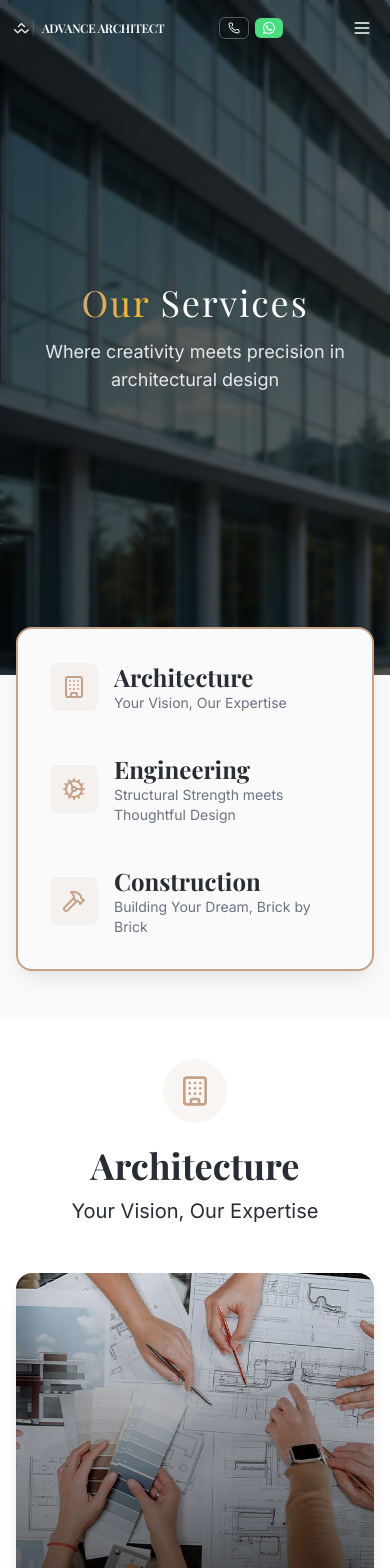
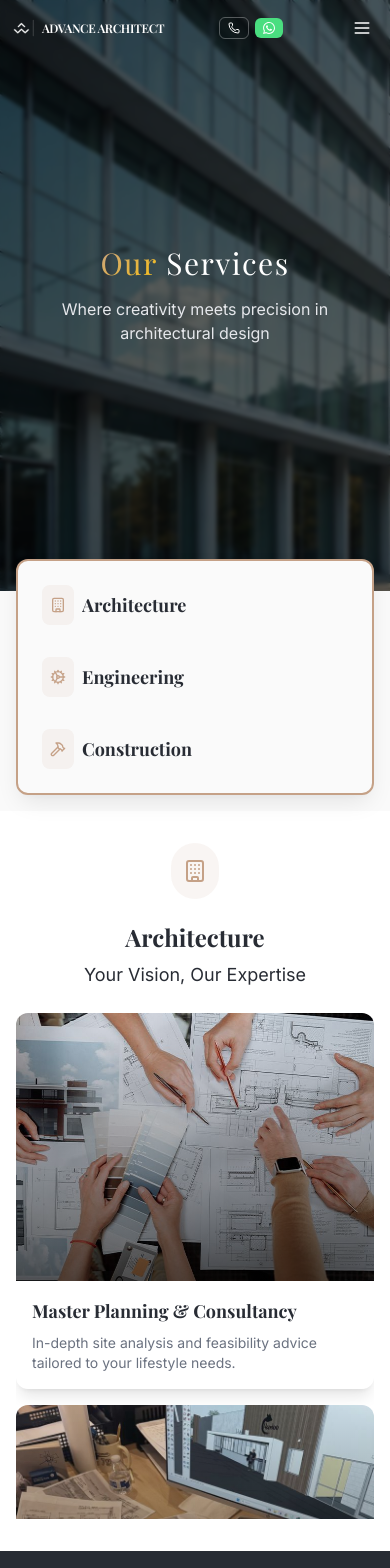
Before and after one commit to namit-x/NewLayout, a React (Vite) app: page /services in a window 390 px wide. Shown: the top 1568 px of the page. Built offline with nearby package versions, Linux system fonts and the light colour scheme.

Commit message:
made the rest of the website responsive

```diff
--- a/src/components/contact/contactPage.tsx
+++ b/src/components/contact/contactPage.tsx
@@ -221,7 +221,8 @@ const ContactInfo = () => {
                       </div>
                     </div>
                     <a
-                      href="#"
+                      href="https://www.google.com/maps/place/ADVANCE+ARCHITECT+WORKING+GROUP/@28.899829,76.583346,14z/data=!4m6!3m5!1s0x390d853c329938dd:0x798a4b369b4112d2!8m2!3d28.8998292!4d76.5833463!16s%2Fg%2F11h5vlfs0d?hl=en&entry=ttu&g_ep=EgoyMDI1MDcwOS4wIKXMDSoASAFQAw%3D%3D"
+                      target="_blank"
                       className="text-primary font-medium hover:text-primary-accent transition-colors flex items-center gap-1"
                     >
                       Get Directions
--- a/src/pages/Services.tsx
+++ b/src/pages/Services.tsx
@@ -1,4 +1,4 @@
-import React, { useRef } from 'react';
+import React, { useRef, useEffect, useState } from 'react';
 import Header from '../components/Header';
 import Footer from '../components/Footer';
 import { Button } from '../components/ui/button';
@@ -77,12 +77,29 @@ const Services = () => {
   const engineeringRef = useRef<HTMLDivElement>(null);
   const constructionRef = useRef<HTMLDivElement>(null);
   const navigationBoxRef = useRef<HTMLDivElement>(null);
+  const [viewportHeight, setViewportHeight] = useState(0);
+  const [navigationHeight, setNavigationHeight] = useState(0);
+
+  useEffect(() => {
+    const updateDimensions = () => {
+      setViewportHeight(window.innerHeight);
+      if (navigationBoxRef.current) {
+        setNavigationHeight(navigationBoxRef.current.offsetHeight);
+      }
+    };
+
+    updateDimensions();
+    window.addEventListener('resize', updateDimensions);
+    return () => window.removeEventListener('resize', updateDimensions);
+  }, []);
 
   const scrollToSection = (ref: React.RefObject<HTMLDivElement | null>) => {
     if (ref.current && navigationBoxRef.current) {
-      const boxHeight = navigationBoxRef.current.offsetHeight;
+      const headerHeight = 80; // Approximate header height
+      const navigationHeight = navigationBoxRef.current.offsetHeight;
+      const totalOffset = headerHeight + navigationHeight -90;
       const sectionPosition = ref.current.offsetTop;
-      const offsetPosition = sectionPosition - boxHeight - 20; // Reduced extra spacing
+      const offsetPosition = sectionPosition - totalOffset;
 
       window.scrollTo({
         top: offsetPosition,
@@ -108,12 +125,15 @@ const Services = () => {
     }
   };
 
+  // Calculate section height to ensure proper viewport fitting
+  const sectionHeight = viewportHeight > 0 ? Math.max(viewportHeight - navigationHeight - 80, 600) : 'auto';
+
   return (
-    <div className="min-h-screen">
+    <div className="min-h-screen scroll-smooth">
       <Header />
 
       {/* Hero Section */}
-      <div className="h-[80vh] w-full relative overflow-hidden">
+      <div className="h-[70vh] sm:h-[80vh] w-full relative overflow-hidden">
         <div
           className="absolute inset-0 bg-cover bg-center"
           style={{
@@ -121,7 +141,7 @@ const Services = () => {
           }}
         />
         <div className="absolute inset-0 bg-black/60 backdrop-blur-[2px]" />
-        <div className="relative h-full flex items-center justify-center">
+        <div className="relative h-full flex items-center justify-center px-4">
           <motion.div
             className="text-center"
             initial="hidden"
@@ -129,13 +149,13 @@ const Services = () => {
             variants={staggerChildren}
           >
             <motion.h1
-              className="text-4xl md:text-6xl font-playfair text-white tracking-wider mb-4"
+              className="text-3xl sm:text-4xl md:text-6xl font-playfair text-white tracking-wider mb-4"
               variants={fadeIn}
             >
               <span className='text-gradient'>Our</span> Services
             </motion.h1>
             <motion.p
-              className="text-gray-200 text-lg max-w-2xl mx-auto px-4"
+              className="text-gray-200 text-base sm:text-lg max-w-2xl mx-auto px-4"
               variants={fadeIn}
             >
               Where creativity meets precision in architectural design
@@ -145,9 +165,9 @@ const Services = () => {
       </div>
 
       {/* Floating Navigation Box */}
-      <div ref={navigationBoxRef} className="container mx-auto px-4 -mt-12 sticky top-0 left-0 z-50 mb-12">
+      <div ref={navigationBoxRef} className="container mx-auto px-4 -mt-8 sm:-mt-12 sticky top-0 left-0 z-50 mb-4 sm:mb-8">
         <motion.div
-          className="bg-background border-2 border-accent rounded-2xl shadow-xl p-4 flex flex-col md:flex-row justify-center gap-2 md:gap-6"
+          className="bg-background border-2 border-accent rounded-xl sm:rounded-2xl shadow-xl p-3 sm:p-4 flex flex-col sm:flex-row justify-center gap-2 sm:gap-4 md:gap-6"
           initial={{ opacity: 0, y: 20 }}
           animate={{ opacity: 1, y: 0 }}
           transition={{ duration: 0.6, delay: 0.4 }}
@@ -163,14 +183,14 @@ const Services = () => {
                 if (category.category === "Engineering") scrollToSection(engineeringRef);
                 if (category.category === "Construction") scrollToSection(constructionRef);
               }}
-              className="flex-1 flex items-center gap-4 p-4 md:p-5 rounded-xl transition-all duration-300 hover:bg-accent/10 hover:shadow-sm group"
+              className="flex-1 flex items-center gap-2 sm:gap-4 p-3 sm:p-4 md:p-5 rounded-lg sm:rounded-xl transition-all duration-300 hover:bg-accent/10 hover:shadow-sm group"
             >
-              <div className="p-3 rounded-lg bg-accent/10 text-accent group-hover:bg-accent/20 transition-colors">
-                {React.cloneElement(category.icon, { className: "w-6 h-6" })}
+              <div className="p-2 sm:p-3 rounded-lg bg-accent/10 text-accent group-hover:bg-accent/20 transition-colors flex-shrink-0">
+                {React.cloneElement(category.icon, { className: "w-4 h-4 sm:w-5 h-5 md:w-6 h-6" })}
               </div>
-              <div className="text-left">
-                <h3 className="text-2xl font-bold text-primary">{category.category}</h3>
-                <p className="text-sm text-muted-foreground">{category.tagline}</p>
+              <div className="text-left min-w-0 flex-1">
+                <h3 className="text-lg sm:text-xl md:text-2xl font-bold text-primary truncate">{category.category}</h3>
+                <p className="text-xs sm:text-sm text-muted-foreground hidden sm:block">{category.tagline}</p>
               </div>
             </button>
           ))}
@@ -180,29 +200,30 @@ const Services = () => {
       {/* Architecture Section */}
       <section
         ref={architectureRef}
-        className="min-h-screen flex items-center justify-center pt-10 pb-4 bg-surface"
+        className="flex items-center justify-center py-8 sm:py-12 bg-surface"
+        style={{ minHeight: sectionHeight }}
       >
-        <div className="container mx-auto px-4">
-          <div className="text-center mb-12">
-            <div className="inline-block p-4 rounded-full mb-4 bg-accent/10 text-accent">
-              <Building className="w-8 h-8" />
+        <div className="container mx-auto px-4 w-full">
+          <div className="text-center mb-6 sm:mb-8 md:mb-12">
+            <div className="inline-block p-3 sm:p-4 rounded-full mb-4 bg-accent/10 text-accent">
+              <Building className="w-6 h-6 sm:w-8 h-8" />
             </div>
-            <h2 className="text-4xl font-bold mb-3">Architecture</h2>
-            <p className="text-xl text-primary">Your Vision, Our Expertise</p>
+            <h2 className="text-2xl sm:text-3xl md:text-4xl font-bold mb-2 sm:mb-3">Architecture</h2>
+            <p className="text-lg sm:text-xl text-primary">Your Vision, Our Expertise</p>
           </div>
 
-          <div className="grid grid-cols-1 sm:grid-cols-2 lg:grid-cols-4 gap-6">
-            {servicesData.services[0].services_offered.map((service) => (
+          <div className="grid grid-cols-1 sm:grid-cols-2 lg:grid-cols-4 gap-4 sm:gap-6 max-h-[60vh] overflow-y-auto sm:max-h-none sm:overflow-visible">
+            {servicesData.services[0].services_offered.map((service, index) => (
               <motion.div
                 key={service.title}
-                className="relative rounded-2xl overflow-hidden shadow-lg hover:shadow-xl transition-all flex flex-col h-[100%]"
+                className="relative rounded-xl sm:rounded-2xl overflow-hidden shadow-lg hover:shadow-xl transition-all flex flex-col"
                 whileHover={{ y: -5 }}
                 initial={{ opacity: 0, y: 20 }}
                 whileInView={{ opacity: 1, y: 0 }}
                 viewport={{ once: true, margin: "0px 0px -100px 0px" }}
-                transition={{ duration: 0.4 }}
+                transition={{ duration: 0.4, delay: index * 0.1 }}
               >
-                <div className="aspect-[9/8] relative">
+                <div className="aspect-[4/3] sm:aspect-[9/8] relative">
                   <img
                     src={service.image}
                     alt={service.title}
@@ -210,9 +231,9 @@ const Services = () => {
                   />
                   <div className="absolute inset-0 bg-gradient-to-t from-black/60 via-black/30 to-transparent" />
                 </div>
-                <div className="p-6 flex-1 flex flex-col">
-                  <h3 className="text-xl font-bold text-primary mb-2">{service.title}</h3>
-                  <p className="text-muted-foreground flex-1">{service.description}</p>
+                <div className="p-4 sm:p-6 flex-1 flex flex-col">
+                  <h3 className="text-lg sm:text-xl font-bold text-primary mb-2">{service.title}</h3>
+                  <p className="text-sm sm:text-base text-muted-foreground flex-1 line-clamp-3">{service.description}</p>
                 </div>
               </motion.div>
             ))}
@@ -223,29 +244,30 @@ const Services = () => {
       {/* Engineering Section */}
       <section
         ref={engineeringRef}
-        className="min-h-screen flex items-center justify-center pt-10 bg-primary text-white"
+        className="flex items-center justify-center py-8 sm:py-12 bg-primary text-white"
+        style={{ minHeight: sectionHeight }}
       >
-        <div className="container mx-auto px-4">
-          <div className="text-center mb-12">
-            <div className="inline-block p-4 rounded-full mb-4 bg-white/10">
-              <Cog className="w-8 h-8" />
+        <div className="container mx-auto px-4 w-full">
+          <div className="text-center mb-6 sm:mb-8 md:mb-12">
+            <div className="inline-block p-3 sm:p-4 rounded-full mb-4 bg-white/10">
+              <Cog className="w-6 h-6 sm:w-8 h-8" />
             </div>
-            <h2 className="text-4xl font-bold mb-3">Engineering</h2>
-            <p className="text-xl">Structural Strength meets Thoughtful Design</p>
+            <h2 className="text-2xl sm:text-3xl md:text-4xl font-bold mb-2 sm:mb-3">Engineering</h2>
+            <p className="text-lg sm:text-xl">Structural Strength meets Thoughtful Design</p>
           </div>
 
-          <div className="grid grid-cols-1 md:grid-cols-2 gap-6 max-w-4xl mx-auto">
-            {servicesData.services[1].services_offered.map((service) => (
+          <div className="grid grid-cols-1 md:grid-cols-2 gap-4 sm:gap-6 max-w-4xl mx-auto max-h-[60vh] overflow-y-auto md:max-h-none md:overflow-visible">
+            {servicesData.services[1].services_offered.map((service, index) => (
               <motion.div
                 key={service.title}
-                className="relative rounded-2xl overflow-hidden shadow-lg hover:shadow-xl transition-all flex flex-col bg-white/5 backdrop-blur-sm h-full"
+                className="relative rounded-xl sm:rounded-2xl overflow-hidden shadow-lg hover:shadow-xl transition-all flex flex-col bg-white/5 backdrop-blur-sm"
                 whileHover={{ scale: 1.02 }}
                 initial={{ opacity: 0, y: 20 }}
                 whileInView={{ opacity: 1, y: 0 }}
                 viewport={{ once: true, margin: "0px 0px -100px 0px" }}
-                transition={{ duration: 0.4 }}
+                transition={{ duration: 0.4, delay: index * 0.2 }}
               >
-                <div className="aspect-[12/7] relative">
+                <div className="aspect-[4/3] sm:aspect-[12/7] relative">
                   <img
                     src={service.image}
                     alt={service.title}
@@ -253,9 +275,9 @@ const Services = () => {
                   />
                   <div className="absolute inset-0 bg-gradient-to-t from-black/70 via-black/40 to-transparent" />
                 </div>
-                <div className="p-6 flex-1 flex flex-col">
-                  <h3 className="text-xl font-bold text-white mb-2">{service.title}</h3>
-                  <p className="text-white/80 flex-1">{service.description}</p>
+                <div className="p-4 sm:p-6 flex-1 flex flex-col">
+                  <h3 className="text-lg sm:text-xl font-bold text-white mb-2">{service.title}</h3>
+                  <p className="text-sm sm:text-base text-white/80 flex-1 line-clamp-3">{service.description}</p>
                 </div>
               </motion.div>
             ))}
@@ -266,29 +288,30 @@ const Services = () => {
       {/* Construction Section */}
       <section
         ref={constructionRef}
-        className="min-h-screen flex items-center justify-center pt-10 pb-20 bg-surface"
+        className="flex items-center justify-center py-8 sm:py-12 pb-12 sm:pb-20 bg-surface"
+        style={{ minHeight: sectionHeight }}
       >
-        <div className="container mx-auto px-4">
-          <div className="text-center mb-12">
-            <div className="inline-block p-4 rounded-full mb-4 bg-accent/10 text-accent">
-              <Hammer className="w-8 h-8" />
+        <div className="container mx-auto px-4 w-full">
+          <div className="text-center mb-6 sm:mb-8 md:mb-12">
+            <div className="inline-block p-3 sm:p-4 rounded-full mb-4 bg-accent/10 text-accent">
+              <Hammer className="w-6 h-6 sm:w-8 h-8" />
             </div>
-            <h2 className="text-4xl font-bold mb-3">Construction</h2>
-            <p className="text-xl text-primary">Building Your Dream, Brick by Brick</p>
+            <h2 className="text-2xl sm:text-3xl md:text-4xl font-bold mb-2 sm:mb-3">Construction</h2>
+            <p className="text-lg sm:text-xl text-primary">Building Your Dream, Brick by Brick</p>
           </div>
 
-          <div className="grid grid-cols-1 md:grid-cols-2 gap-6 max-w-4xl mx-auto">
-            {servicesData.services[2].services_offered.map((service) => (
+          <div className="grid grid-cols-1 md:grid-cols-2 gap-4 sm:gap-6 max-w-4xl mx-auto max-h-[60vh] overflow-y-auto md:max-h-none md:overflow-visible">
+            {servicesData.services[2].services_offered.map((service, index) => (
               <motion.div
                 key={service.title}
-                className="relative rounded-2xl overflow-hidden shadow-lg hover:shadow-xl transition-all flex flex-col border border-border h-full"
+                className="relative rounded-xl sm:rounded-2xl overflow-hidden shadow-lg hover:shadow-xl transition-all flex flex-col border border-border"
                 whileHover={{ y: -5 }}
                 initial={{ opacity: 0, y: 20 }}
                 whileInView={{ opacity: 1, y: 0 }}
                 viewport={{ once: true, margin: "0px 0px -100px 0px" }}
-                transition={{ duration: 0.4 }}
+                transition={{ duration: 0.4, delay: index * 0.2 }}
               >
-                <div className="aspect-[12/7] relative">
+                <div className="aspect-[4/3] sm:aspect-[12/7] relative">
                   <img
                     src={service.image}
                     alt={service.title}
@@ -296,9 +319,9 @@ const Services = () => {
                   />
                   <div className="absolute inset-0 bg-gradient-to-t from-black/60 via-black/30 to-transparent" />
                 </div>
-                <div className="p-6 flex-1 flex flex-col">
-                  <h3 className="text-xl font-bold text-primary mb-2">{service.title}</h3>
-                  <p className="text-muted-foreground flex-1">{service.description}</p>
+                <div className="p-4 sm:p-6 flex-1 flex flex-col">
+                  <h3 className="text-lg sm:text-xl font-bold text-primary mb-2">{service.title}</h3>
+                  <p className="text-sm sm:text-base text-muted-foreground flex-1 line-clamp-3">{service.description}</p>
                 </div>
               </motion.div>
             ))}
```
